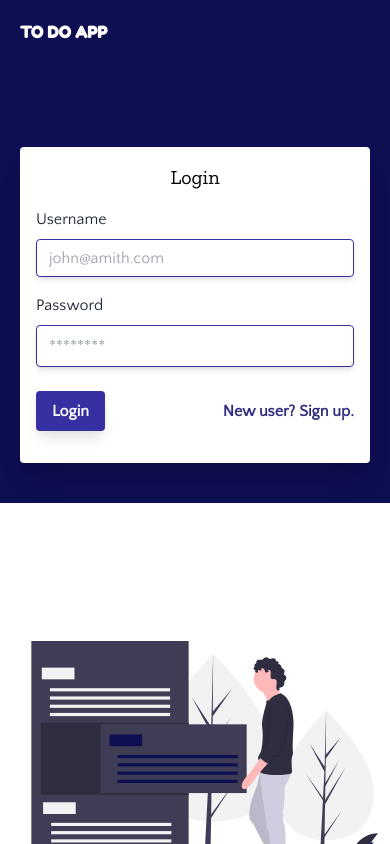
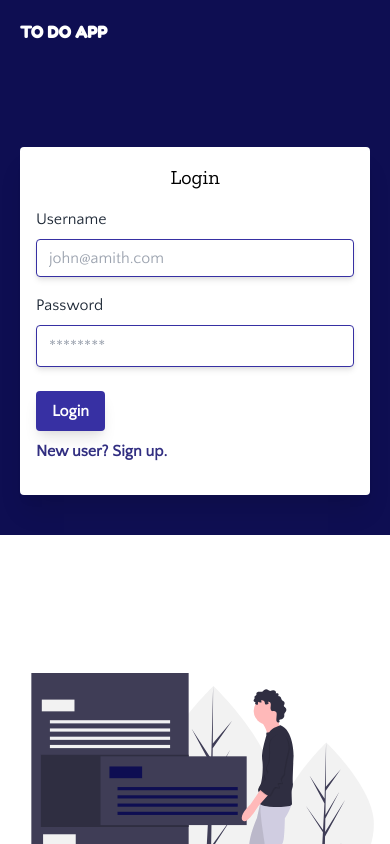
Before and after one commit to HitendraSinghRathore/TodoApp, a Vue app: page / in a window 390 px wide. Shown: the top 844 px of the page. Built offline with nearby package versions, Linux system fonts and the light colour scheme.

Commit message:
Styling changes for responsiveness

```diff
--- a/src/views/login.vue
+++ b/src/views/login.vue
@@ -12,9 +12,9 @@
                     <input type="password" name="password" placeholder="********" class="rounded shadow-md w-full py-2 px-3 border border-indigo-800 text-gray-700 focus:border-none">
 
                 </div>
-                <div class="mb-4 flex justify-between items-center">
+                <div class="mb-4 sm:flex sm:justify-between items-center">
                     <button class="bg-indigo-800 py-2 px-4 text-white font-bold shadow-lg rounded hover:bg-indigo-900 ">Login</button>
-                    <router-link to="sign"><span class="inline-block font-bold text-indigo-900 text-md hover:text-indigo-800 ">New user? Sign up.</span></router-link>
+                    <router-link to="sign"><span class=" block mt-2 sm:inline-block font-bold text-indigo-900 text-md hover:text-indigo-800 ">New user? Sign up.</span></router-link>
 
                 </div>
             </form>
--- a/src/views/sign.vue
+++ b/src/views/sign.vue
@@ -23,9 +23,9 @@
             <input type="password" name="rePassword" class="rounded shadow-md w-full py-2 px-3 border border-indigo-800 text-gray-700 focus:border-none" placeholder="*************"/>
 
         </div>
-        <div class="flex items-center justify-between mb-4">
+        <div class="sm:flex items-center sm:justify-between mb-4">
             <button class="bg-indigo-800 rounded py-2 px-4 hover:bg-indigo-900 text-white font-bold shadow-lg">Sign Up</button>
-            <router-link to="/"><a class="inline-block font-bold text-indigo-900 text-md hover:text-indigo-800">Already have an account?</a></router-link>
+            <router-link to="/"><a class=" block mt-2 sm:inline-block font-bold text-indigo-900 text-md hover:text-indigo-800">Already have an account?</a></router-link>
         </div>
     </form>
     </div>
```
